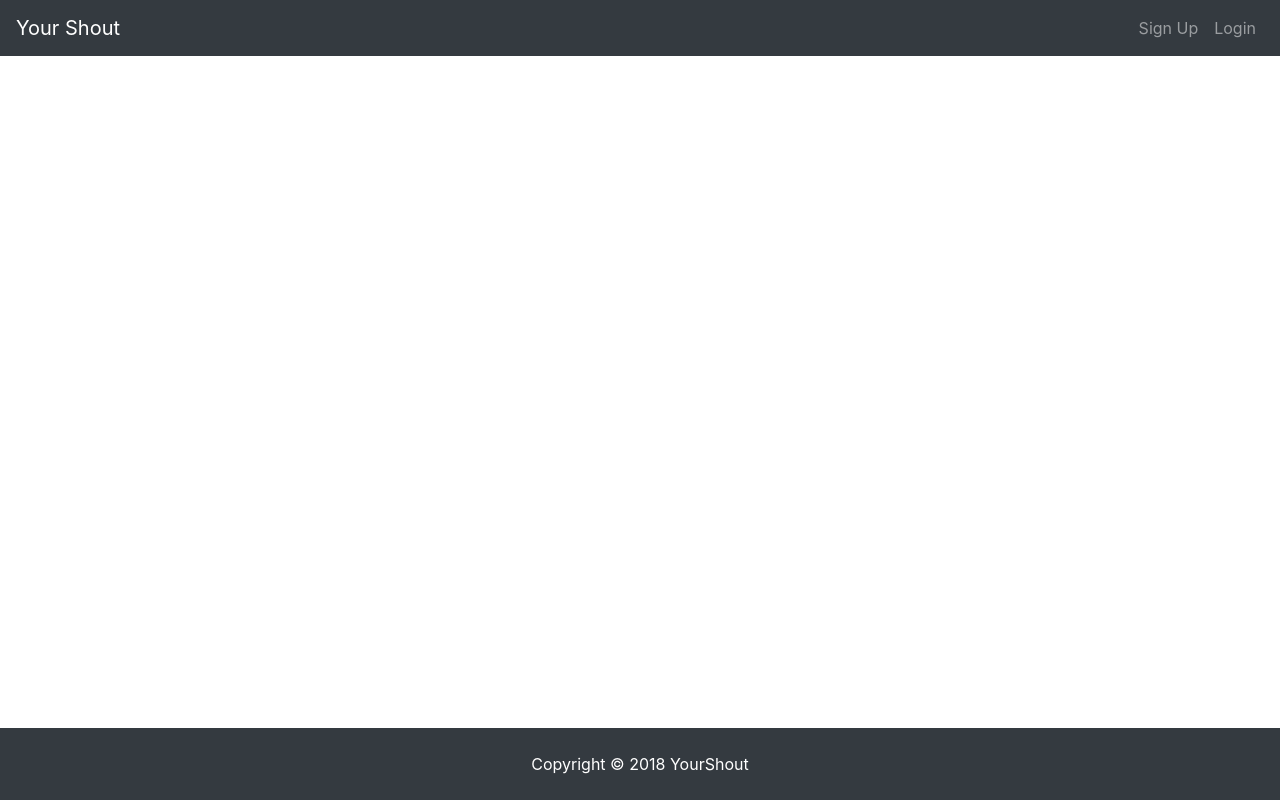
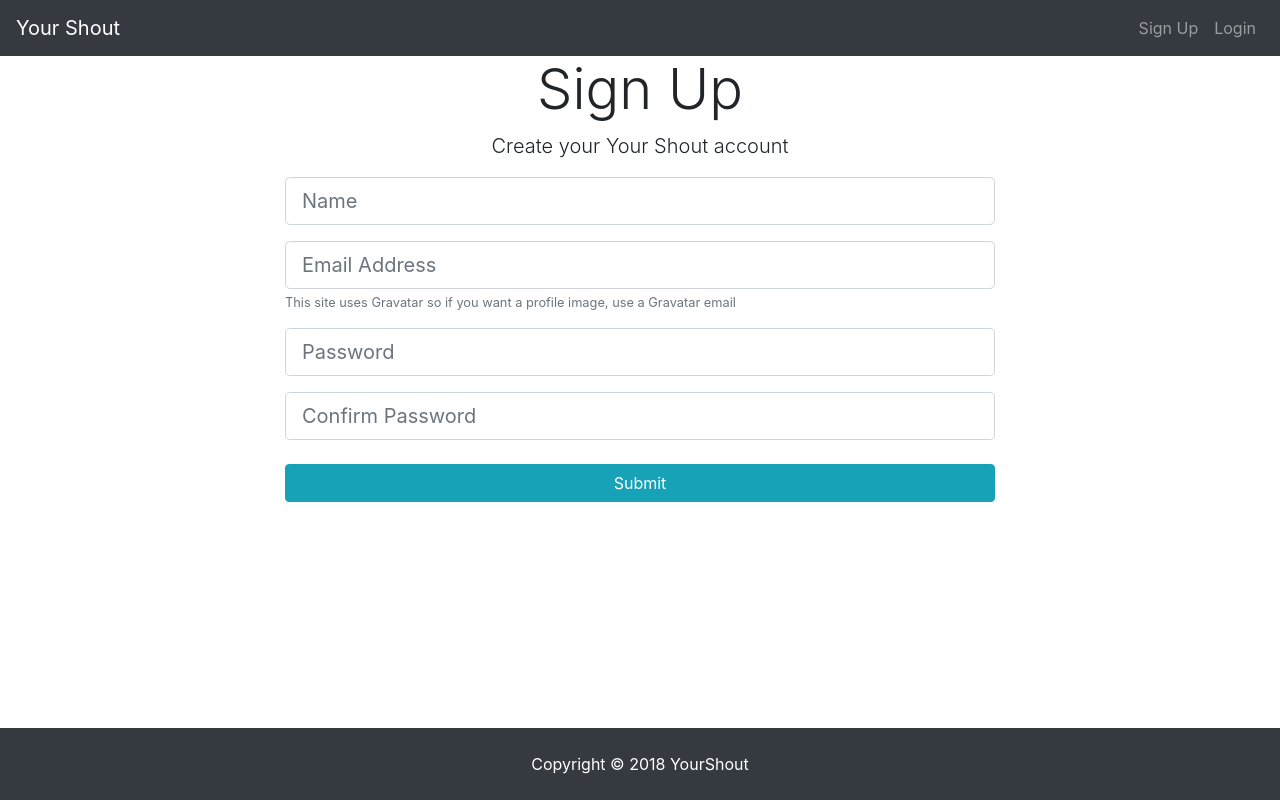
Before and after one commit to nicholasnbg/your-shout, a React (Create React App) app in the folder client/: page /register in a window 1280 px wide. Built offline with nearby package versions, Linux system fonts and the light colour scheme.

Commit message:
Created register component. Added errors reducer, and register user

```diff
--- a/client/package.json
+++ b/client/package.json
@@ -5,6 +5,7 @@
   "dependencies": {
     "axios": "^0.18.0",
     "bootstrap": "^4.1.2",
+    "classnames": "^2.2.6",
     "jwt-decode": "^2.2.0",
     "moment": "^2.22.2",
     "react": "^16.4.1",
--- a/client/src/App.js
+++ b/client/src/App.js
@@ -10,6 +10,7 @@
 import NavbarComponent from "./components/layout/Navbar";
 import Footer from "./components/layout/Footer";
 import Landing from "./components/layout/Landing";
+import Register from "./components/auth/Register";
 
 class App extends Component {
   render() {
@@ -21,7 +22,7 @@
             <Route exact path="/" component={Landing} />
             <div className="main-content container">
               {/* Public routes */}
-
+              <Route exact path="/register" component={Register} />
               {/* Private Routes */}
             </div>
             <Footer />
--- /dev/null
+++ b/client/src/actions/authActions.js
@@ -0,0 +1,15 @@
+import axios from 'axios';
+import {
+  GET_ERRORS
+} from "./types";
+
+//Register User
+export const registerUser = (userData) => dispatch => {
+  axios
+    .post('/api/users/register', userData)
+    .then(res => console.log(res.data))
+    .catch(err => dispatch({
+      type: GET_ERRORS,
+      payload: err.response.data
+    }))
+}
--- /dev/null
+++ b/client/src/actions/types.js
@@ -0,0 +1,2 @@
+export const TEST_DISPATCH = 'TEST_DISPATCH';
+export const GET_ERRORS = 'GET_ERRORS';
--- /dev/null
+++ b/client/src/components/auth/Register.js
@@ -0,0 +1,117 @@
+import React, { Component } from "react";
+import PropTypes from "prop-types";
+import { withRouter } from "react-router-dom";
+import { connect } from "react-redux";
+import { registerUser } from "../../actions/authActions";
+import TextFieldGroup from "../common/TextFieldGroup";
+
+class Register extends Component {
+  constructor() {
+    super();
+    this.onChange = this.onChange.bind(this);
+    this.onSubmit = this.onSubmit.bind(this);
+    this.state = {
+      name: "",
+      email: "",
+      password: "",
+      password2: "",
+      errors: {}
+    };
+  }
+
+  // LIFECYCLE METHODS
+  componentWillReceiveProps(nextProps) {
+    if (nextProps.errors) {
+      this.setState({
+        errors: nextProps.errors
+      });
+    }
+  }
+
+  onChange(e) {
+    this.setState({
+      [e.target.name]: e.target.value
+    });
+  }
+
+  onSubmit(e) {
+    e.preventDefault();
+    const newUser = {
+      name: this.state.name,
+      email: this.state.email,
+      password: this.state.password,
+      password2: this.state.password2
+    };
+    this.props.registerUser(newUser);
+  }
+
+  render() {
+    const { errors } = this.state;
+    return (
+      <div className="register">
+        <div className="container">
+          <div className="row">
+            <div className="col-md-8 m-auto">
+              <h1 className="display-4 text-center">Sign Up</h1>
+              <p className="lead text-center">Create your Your Shout account</p>
+              <form noValidate onSubmit={this.onSubmit}>
+                <TextFieldGroup
+                  placeholder="Name"
+                  name="name"
+                  type="text"
+                  value={this.state.name}
+                  onChange={this.onChange}
+                  error={errors.name}
+                />
+                <TextFieldGroup
+                  placeholder="Email Address"
+                  name="email"
+                  type="email"
+                  value={this.state.email}
+                  onChange={this.onChange}
+                  error={errors.email}
+                  info="This site uses Gravatar so if you want a profile image, use
+                    a Gravatar email"
+                />
+                <TextFieldGroup
+                  placeholder="Password"
+                  name="password"
+                  type="password"
+                  value={this.state.password}
+                  onChange={this.onChange}
+                  error={errors.password}
+                />
+                <TextFieldGroup
+                  placeholder="Confirm Password"
+                  name="password2"
+                  type="password"
+                  value={this.state.password2}
+                  onChange={this.onChange}
+                  error={errors.password2}
+                />
+
+                <input type="submit" className="btn btn-info btn-block mt-4" />
+              </form>
+            </div>
+          </div>
+        </div>
+      </div>
+    );
+  }
+}
+
+Register.propTypes = {
+  registerUser: PropTypes.func.isRequired,
+  auth: PropTypes.object.isRequired,
+  errors: PropTypes.object.isRequired
+};
+
+const mapStateToProps = state => ({
+  auth: state.auth,
+  errors: state.errors
+});
+
+export default connect(
+  mapStateToProps,
+  { registerUser }
+)(Register);
--- /dev/null
+++ b/client/src/components/common/TextFieldGroup.js
@@ -0,0 +1,50 @@
+import React from "react";
+import classnames from "classnames";
+import PropTypes from "prop-types";
+
+const TextFieldGroup = ({
+  name,
+  placeholder,
+  value,
+  label,
+  error,
+  info,
+  type,
+  onChange,
+  disabled
+}) => {
+  return (
+    <div className="form-group">
+      <input
+        type={type}
+        className={classnames("form-control form-control-lg", {
+          "is-invalid": error
+        })}
+        placeholder={placeholder}
+        name={name}
+        value={value}
+        onChange={onChange}
+        disabled={disabled}
+      />
+      {info && <small className="form-text text-muted">{info}</small>}
+      {error && <div className="invalid-feedback">{error}</div>}
+    </div>
+  );
+};
+
+TextFieldGroup.propTypes = {
+  name: PropTypes.string.isRequired,
+  placeholder: PropTypes.string,
+  value: PropTypes.string.isRequired,
+  info: PropTypes.string,
+  error: PropTypes.string,
+  type: PropTypes.string.isRequired,
+  onChange: PropTypes.func.isRequired,
+  disabled: PropTypes.string
+};
+
+TextFieldGroup.defaultProps = {
+  type: "text"
+};
+
+export default TextFieldGroup;
--- a/client/src/reducers/authReducer.js
+++ b/client/src/reducers/authReducer.js
@@ -5,6 +5,7 @@
 
 export default function (state = initialState, action) {
   switch (action.type) {
+
     default: return state;
   }
 }
--- /dev/null
+++ b/client/src/reducers/errorReducer.js
@@ -0,0 +1,15 @@
+import {
+  GET_ERRORS
+} from '../actions/types';
+
+const initialState = {}
+
+
+export default function (state = initialState, action) {
+  switch (action.type) {
+    case GET_ERRORS:
+      return action.payload;
+    default:
+      return state;
+  }
+}
--- a/client/src/reducers/index.js
+++ b/client/src/reducers/index.js
@@ -2,7 +2,9 @@
   combineReducers
 } from 'redux';
 import authReducer from './authReducer'
+import errorReducer from './errorReducer'
 
 export default combineReducers({
-  auth: authReducer
+  auth: authReducer,
+  errors: errorReducer
 })
```
